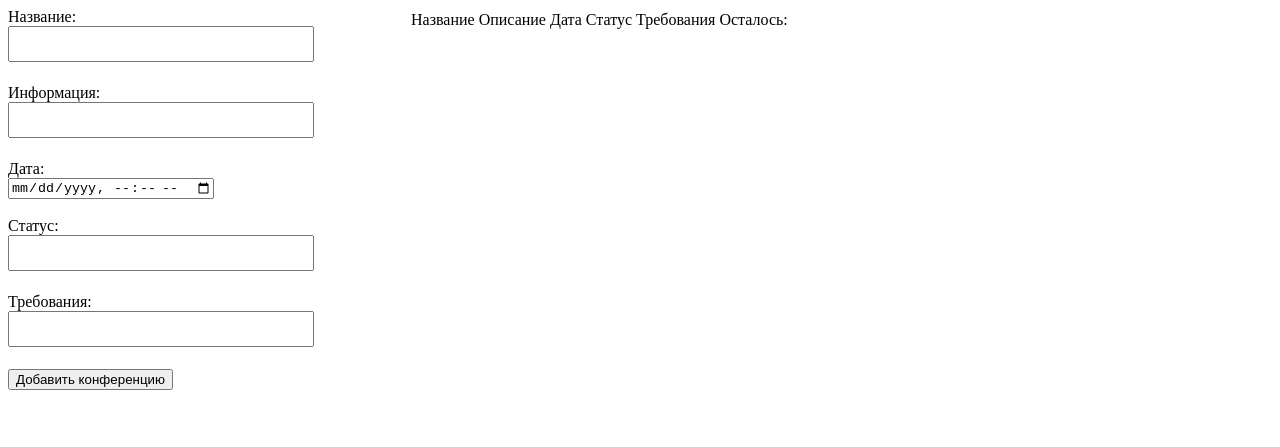
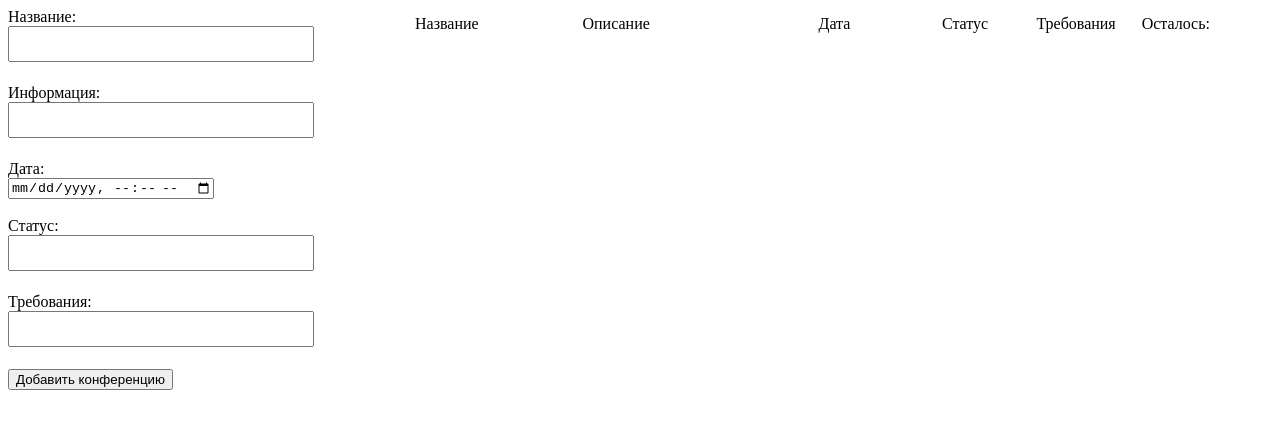
Before and after one commit to The-One-Who-Speaks-and-Depicts/conference_timer, a plain HTML site: page timer.html in a window 1280 px wide. Drawn offline with nearby package versions, Linux system fonts and the light colour scheme.

Commit message:
basic styles added

```diff
--- a/css/style.css
+++ b/css/style.css
@@ -8,3 +8,38 @@ textarea {
     resize:none;
     width:300px;
 }
+
+table {
+    table-layout: fixed;
+}
+td {
+    word-wrap:break-word;
+    padding: 5px 5px 5px 5px;
+    margin: 5px 5px 5px 5px;
+}
+
+
+#nameText{
+    width:200px;
+    max-width:300px;
+}
+
+#descText {
+    width:300px;
+    max-width:350px;
+}
+
+#dateText {
+    width:150px;
+    max-width:200px;
+}
+
+#dateLeft {
+    width:300px;
+    max-width:350px;
+}
+
+#status {
+    width:100px;
+    max-width:150px;
+}
--- a/js/script.js
+++ b/js/script.js
@@ -18,7 +18,7 @@ textarea.addEventListener('keyup', function(){
 }
   $("#addingButton").click(function() {
       var Conf = new conf($("#name").val(),  $("#desc").val(), $("#date").val(), $("#stat").val(), $("#req").val());
-      $('#confs tr:last').after("<tr><td>" + Conf.name + "</td><td>" + Conf.desc + "</td><td>" + moment(Conf.date).format('YYYY/MM/DD HH:mm:ss') + "</td><td>" + Conf.statusExe + "</td><td>" + Conf.req + "</td><td title=\"" + Conf.date + "\" class=\"diff\"></td></tr>");
+      $('#confs tr:last').after("<tr><td id=\"nameText\">" + Conf.name + "</td><td id=\"descText\">" + Conf.desc + "</td><td id=\"dateText\">" + moment(Conf.date).format('YYYY/MM/DD HH:mm:ss') + "</td><td id=\"status\">" + Conf.statusExe + "</td><td id=\"status\">" + Conf.req + "</td><td id=\"dateLeft\" title=\"" + Conf.date + "\" class=\"diff\"></td></tr>");
   });
 
   function countdown() {
--- a/timer.html
+++ b/timer.html
@@ -22,7 +22,7 @@
 </aside>
 <div>
 <table id="confs">
-<tr><td>Название</td><td>Описание</td><td>Дата</td><td>Статус</td><td>Требования</td><td>Осталось:</td></tr>
+<tr><td id="nameText">Название</td><td id="descText">Описание</td><td id="dateText">Дата</td><td id="status">Статус</td><td id="status">Требования</td><td id="dateText">Осталось:</td></tr>
 </table>
 </div>
 
```
